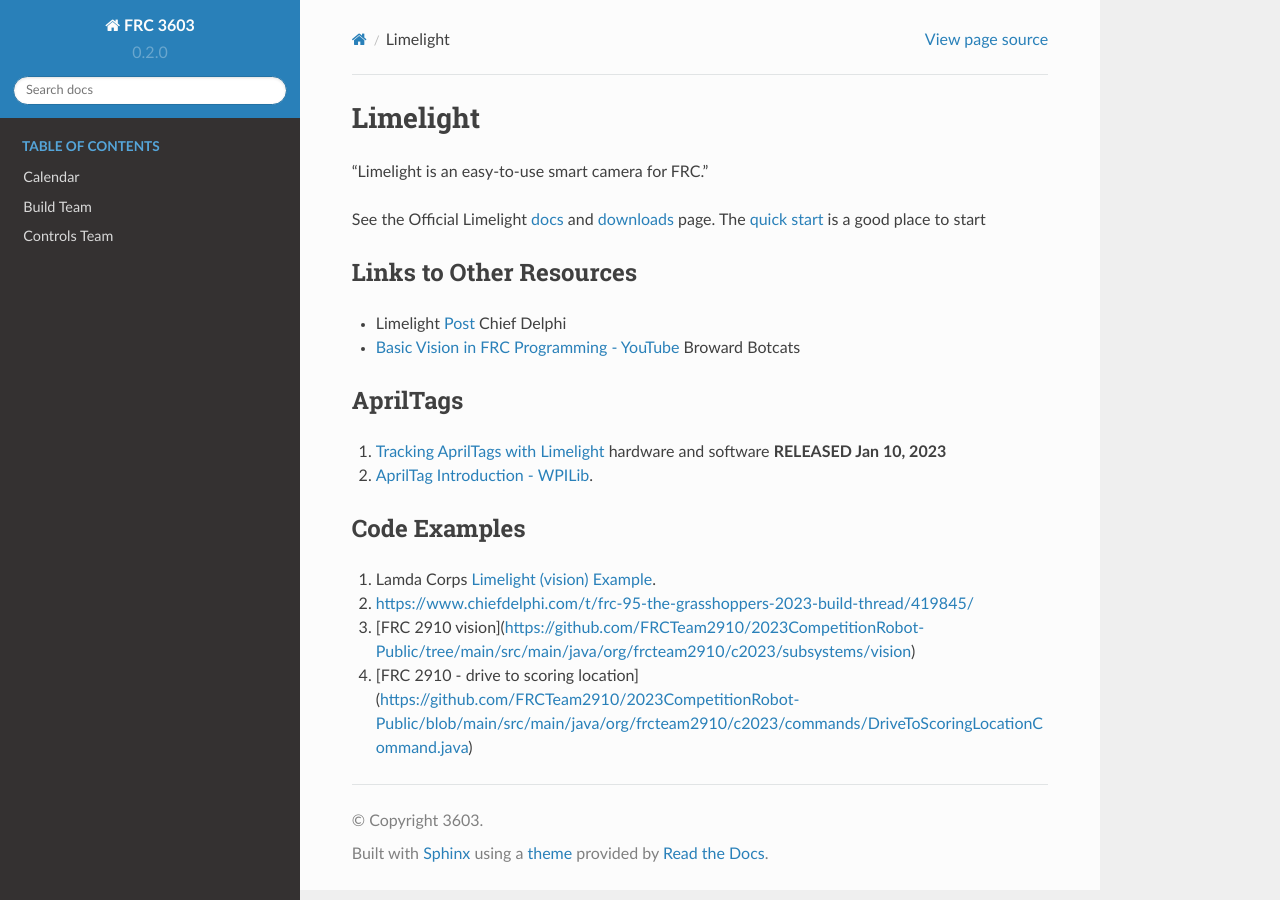
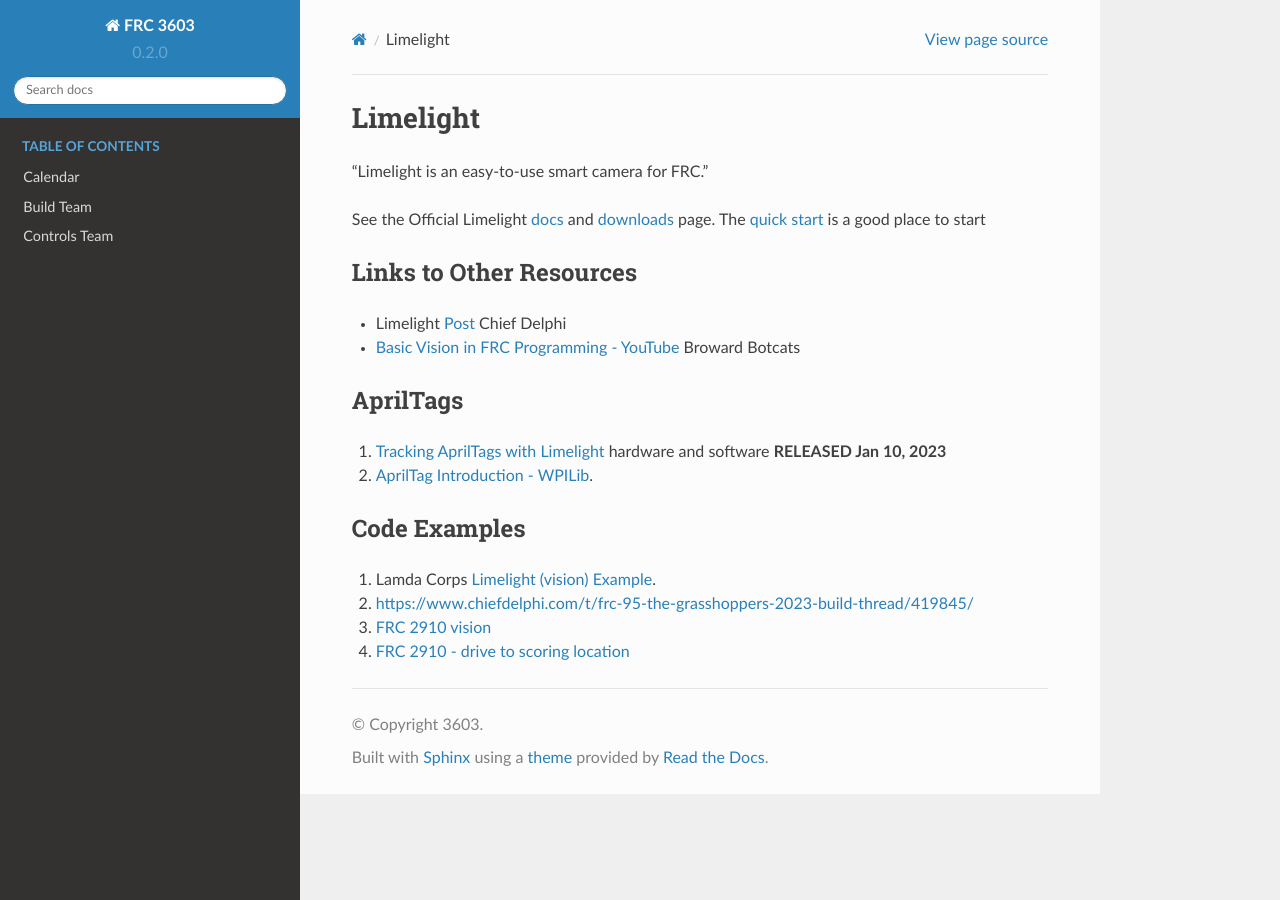
Before and after one commit to CyberCoyotes/3603-CodingHandbook, a Sphinx documentation site: the page built from docs/source/controls/limelight.rst, in a window 1280 px wide. Built offline with Sphinx 7.4.7 and the Read the Docs theme 2.0.0, drawn with Linux system fonts in a browser that asks for light colours; pages that are not in the unit, such as notebooks, are missing from menus.

Commit message:
Update limelight.rst

```diff
--- a/docs/source/controls/limelight.rst
+++ b/docs/source/controls/limelight.rst
@@ -23,5 +23,5 @@ Code Examples
 --------------
 #. Lamda Corps `Limelight (vision) Example <https://github.com/Lambda-Corps/2020InfiniteRecharge/blob/master/src/main/java/frc/robot/subsystems/Vision.java>`_.
 #. https://www.chiefdelphi.com/t/frc-95-the-grasshoppers-2023-build-thread/419845/
-#. [FRC 2910 vision](https://github.com/FRCTeam2910/2023CompetitionRobot-Public/tree/main/src/main/java/org/frcteam2910/c2023/subsystems/vision)
-#. [FRC 2910 - drive to scoring location](https://github.com/FRCTeam2910/2023CompetitionRobot-Public/blob/main/src/main/java/org/frcteam2910/c2023/commands/DriveToScoringLocationCommand.java)
+#. `FRC 2910 vision <https://github.com/FRCTeam2910/2023CompetitionRobot-Public/tree/main/src/main/java/org/frcteam2910/c2023/subsystems/vision>`_
+#. `FRC 2910 - drive to scoring location <https://github.com/FRCTeam2910/2023CompetitionRobot-Public/blob/main/src/main/java/org/frcteam2910/c2023/commands/DriveToScoringLocationCommand.java>`_
```
